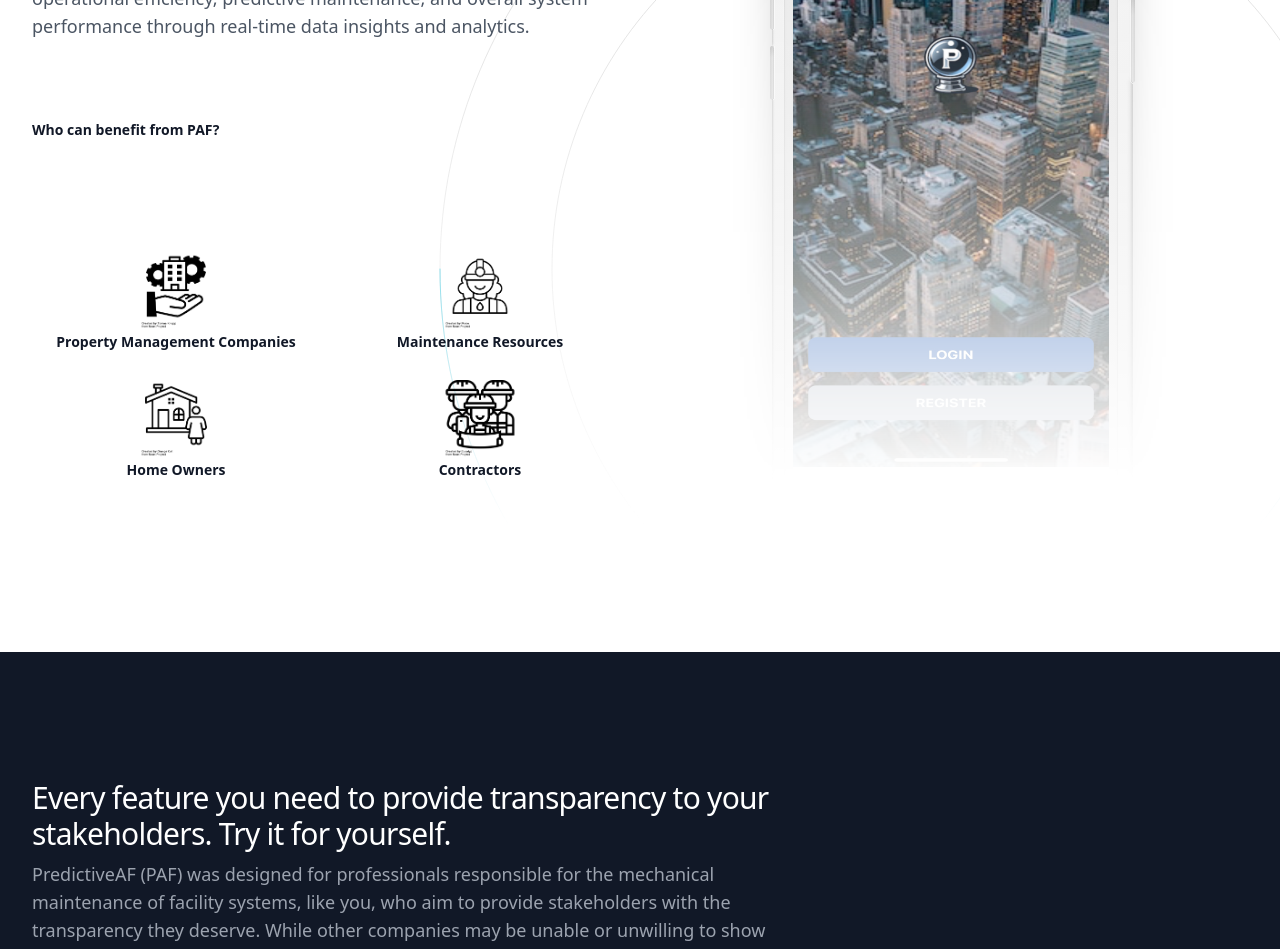
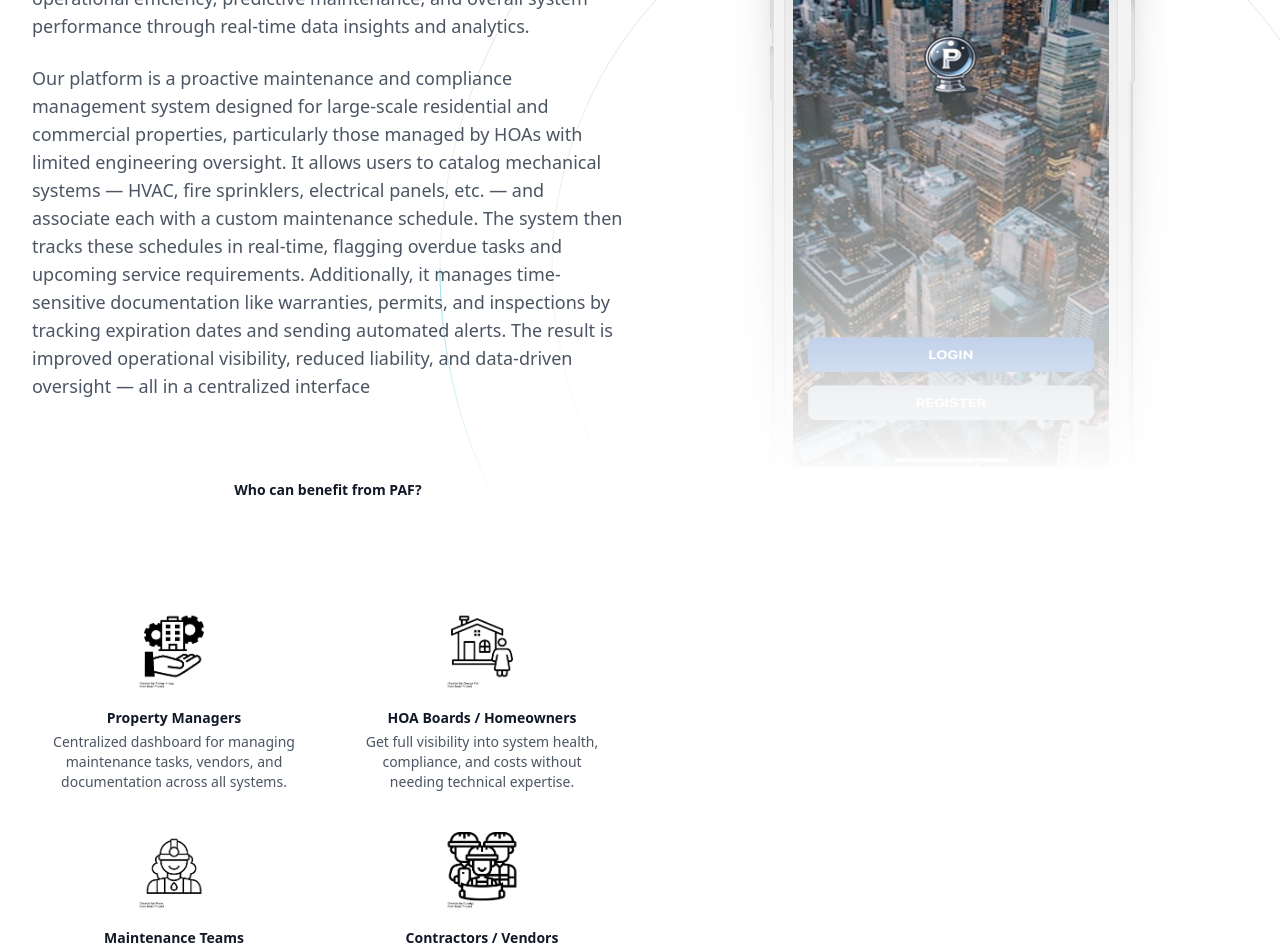
Before and after one commit to javalen/PAF-Public-Website, a React (Vite) app: page / in a window 1280 px wide. Shown: the part 320-1269 px from the top of the page. Built offline with nearby package versions, Linux system fonts and the light colour scheme; what pocketbase would draw is missing.

Commit message:
home page update

```diff
--- a/src/components/Hero.jsx
+++ b/src/components/Hero.jsx
@@ -105,16 +105,21 @@ export function Hero() {
               operational efficiency, predictive maintenance, and overall system
               performance through real-time data insights and analytics.
             </p>
-            {/* <div className="mt-8 flex flex-wrap gap-x-6 gap-y-4">
-              <AppStoreLink />
-              <Button
-                href="https://www.youtube.com/watch?v=dQw4w9WgXcQ"
-                variant="outline"
-              >
-                <PlayIcon className="h-6 w-6 flex-none" />
-                <span className="ml-2.5">Watch the video</span>
-              </Button>
-            </div> */}
+            <p className="mt-6 text-lg text-gray-600">
+              Our platform is a proactive maintenance and compliance management
+              system designed for large-scale residential and commercial
+              properties, particularly those managed by HOAs with limited
+              engineering oversight. It allows users to catalog mechanical
+              systems — HVAC, fire sprinklers, electrical panels, etc. — and
+              associate each with a custom maintenance schedule. The system then
+              tracks these schedules in real-time, flagging overdue tasks and
+              upcoming service requirements. Additionally, it manages
+              time-sensitive documentation like warranties, permits, and
+              inspections by tracking expiration dates and sending automated
+              alerts. The result is improved operational visibility, reduced
+              liability, and data-driven oversight — all in a centralized
+              interface
+            </p>
           </div>
           <div className="relative mt-10 sm:mt-20 lg:col-span-5 lg:row-span-2 lg:mt-0 xl:col-span-6">
             <BackgroundIllustration className="absolute left-1/2 top-4 h-[1026px] w-[1026px] -translate-x-1/3 stroke-gray-300/70 [mask-image:linear-gradient(to_bottom,white_20%,transparent_75%)] sm:top-16 sm:-translate-x-1/2 lg:-top-16 lg:ml-12 xl:-top-14 xl:ml-0" />
@@ -125,11 +130,69 @@ export function Hero() {
             </div>
           </div>
           <div className="relative -mt-4 lg:col-span-7 lg:mt-0 xl:col-span-6">
-            <p className="text-center text-sm font-semibold text-gray-900 lg:text-left mb-8">
+            <p className="text-center text-sm font-semibold text-gray-900  mb-8">
               Who can benefit from PAF?
             </p>
           </div>
-          <div className="relative -mt-4 lg:col-span-7 lg:mt-0 xl:col-span-6 columns-2">
+          <div className="relative -mt-4 lg:col-span-7 lg:mt-0 xl:col-span-6 grid grid-cols-1 sm:grid-cols-2 gap-y-10 gap-x-6">
+            {/* Property Managers */}
+            <div className="flex flex-col items-center text-center px-4">
+              <img
+                src={PropManage}
+                alt="Property Managers"
+                className="w-20 mb-4"
+              />
+              <h3 className="text-sm font-semibold text-gray-900">
+                Property Managers
+              </h3>
+              <p className="mt-1 text-sm text-gray-600">
+                Centralized dashboard for managing maintenance tasks, vendors,
+                and documentation across all systems.
+              </p>
+            </div>
+
+            {/* HOA Boards / Homeowners */}
+            <div className="flex flex-col items-center text-center px-4">
+              <img src={HoweOwner} alt="HOA Boards" className="w-20 mb-4" />
+              <h3 className="text-sm font-semibold text-gray-900">
+                HOA Boards / Homeowners
+              </h3>
+              <p className="mt-1 text-sm text-gray-600">
+                Get full visibility into system health, compliance, and costs
+                without needing technical expertise.
+              </p>
+            </div>
+
+            {/* Maintenance Teams */}
+            <div className="flex flex-col items-center text-center px-4">
+              <img
+                src={MaintMan}
+                alt="Maintenance Team"
+                className="w-20 mb-4"
+              />
+              <h3 className="text-sm font-semibold text-gray-900">
+                Maintenance Teams
+              </h3>
+              <p className="mt-1 text-sm text-gray-600">
+                Simplify task tracking and service history with real-time
+                schedules and maintenance logs.
+              </p>
+            </div>
+
+            {/* Contractors / Vendors */}
+            <div className="flex flex-col items-center text-center px-4">
+              <img src={Contractor} alt="Contractors" className="w-20 mb-4" />
+              <h3 className="text-sm font-semibold text-gray-900">
+                Contractors / Vendors
+              </h3>
+              <p className="mt-1 text-sm text-gray-600">
+                Streamlined coordination with building teams, upcoming tasks,
+                and asset information at your fingertips.
+              </p>
+            </div>
+          </div>
+
+          {/* <div className="relative -mt-4 lg:col-span-7 lg:mt-0 xl:col-span-6 columns-2">
             <div className="h-32">
               <div className="grid justify-center">
                 <img src={PropManage} alt="" className="w-20 align-middle" />
@@ -162,7 +225,7 @@ export function Hero() {
                 Contractors
               </div>
             </div>
-          </div>
+          </div> */}
         </div>
       </Container>
     </div>
```
